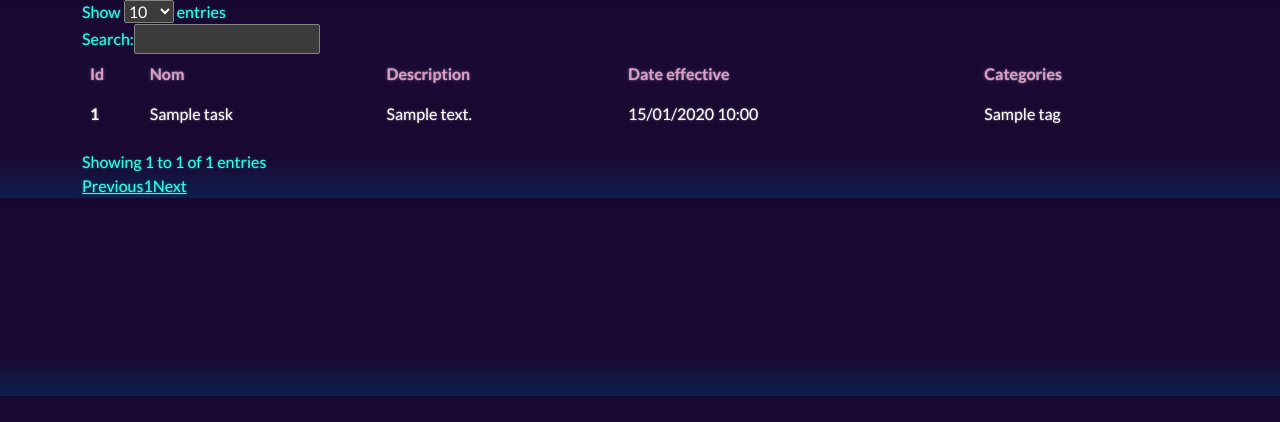
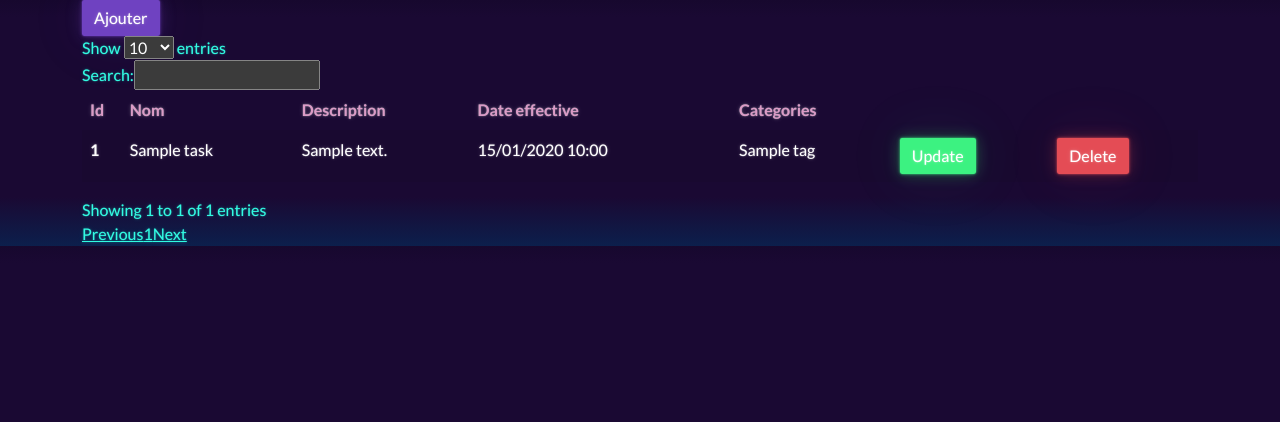
Before and after one commit to Rimwor/Projet_1, a Symfony app: template templates/task/index.html.twig in a window 1280 px wide. Shown: the top 422 px of the page. Run offline with Twig, Linux system fonts and the light colour scheme; the template is opened without the code that fills it: most values are stand-ins (such as "Sample title", 1, 10 or a date in 2020); some libraries are stand-ins or nearby versions.

Commit message:
buttons update delete

```diff
--- a/templates/task/index.html.twig
+++ b/templates/task/index.html.twig
@@ -11,6 +11,9 @@
 {% block body %}
 
 	<div class="container">
+
+		<a href="{{ path('task_create') }}" class="btn btn-primary">Ajouter</a>
+
 		<table class="table table-striped table-border" id="tasksTable">
 			<thead>
 				<th>Id</th>
@@ -18,6 +21,8 @@
 				<th>Description</th>
 				<th>Date effective</th>
 				<th>Categories</th>
+				<th></th>
+				<th></th>
 			</thead>
 			<tbody>
 				{% if tasks is defined %}
@@ -28,6 +33,12 @@
 							<td>{{ task.description }}</td>
 							<td>{{ task.dueAt | date('d/m/Y H:i') }}</td>
 							<td>{{ task.tag.name }}</td>
+							<td>
+								<a href="{{ path('task_update', {'id': task.id}) }}" class="btn btn-success">Update</a>
+							</td>
+							<td>
+								<a href="{{ path('task_delete', {'id': task.id}) }}" class="btn btn-danger">Delete</a>
+							</td>
 						</tr>
 					{% endfor %}
 				{% endif %}
```
